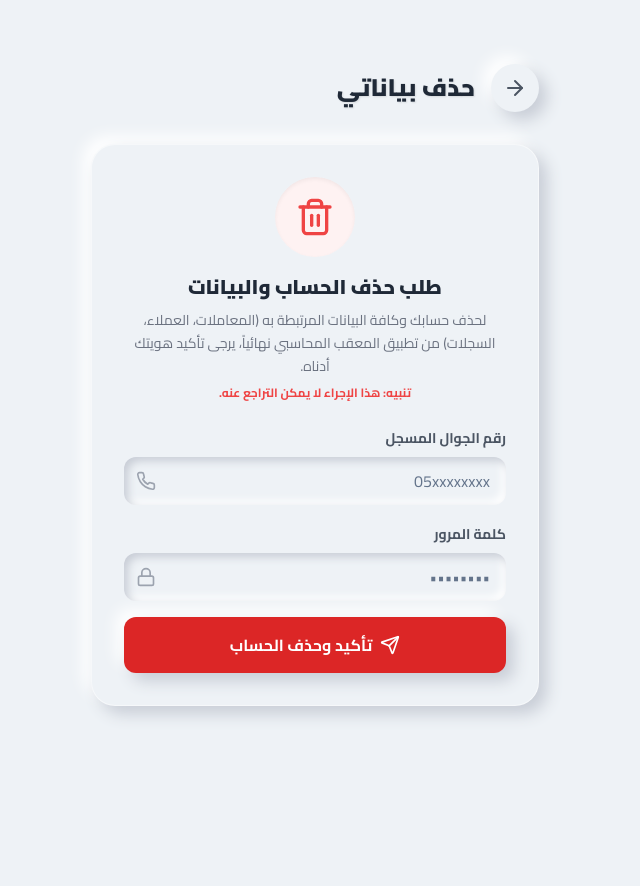
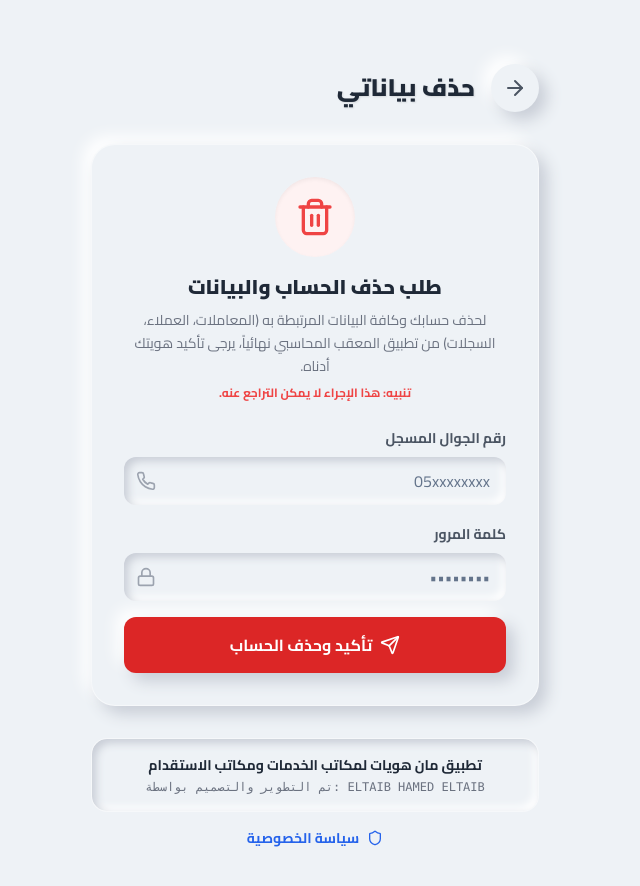
Before and after one commit to alnopeapp2025/Ttagep, a React (Vite) app: page /delete-data in a window 1280 px wide. Shown: the top 886 px of the page, without its empty margins (325-965 px from the left). Before the commit the page ends 864 px from the top, so only its background shows below. Built offline with nearby package versions, Linux system fonts and the light colour scheme.

Commit message:
Commit from Dualite Alpha:

```diff
--- a/src/pages/Dashboard.tsx
+++ b/src/pages/Dashboard.tsx
@@ -340,7 +340,7 @@ export default function Dashboard() {
       <div className="w-full bg-red-600 text-white py-2 mb-6 overflow-hidden shadow-sm border-b border-red-700/20">
         <div className="marquee-container">
           <div className="marquee-content font-bold text-sm sm:text-base">
-            مرحباً بكم في نظام المعقب المحاسبي
+            مرحباً بكم في تطبيق مان هويات لمكاتب الخدمات
           </div>
         </div>
       </div>
@@ -349,7 +349,7 @@ export default function Dashboard() {
         <header className="mb-8 flex items-center justify-between">
           <div>
             <h1 className="text-2xl sm:text-4xl font-black text-gray-800 mb-1 text-shadow">
-              برنامج حسابات مكاتب الخدمات
+              مان هويات لمكاتب الخدمات
             </h1>
             <p className="text-gray-500 font-medium text-sm sm:text-base">
               لوحة التحكم الرئيسية <span className="text-red-600 text-xs font-bold mr-1">v. 1</span>
--- a/src/pages/DeleteDataPage.tsx
+++ b/src/pages/DeleteDataPage.tsx
@@ -1,6 +1,6 @@
 import { useState } from 'react';
-import { useNavigate } from 'react-router-dom';
-import { ArrowRight, Trash2, Phone, Lock, Send, CheckCircle2, AlertCircle, Loader2 } from 'lucide-react';
+import { useNavigate, Link } from 'react-router-dom';
+import { ArrowRight, Trash2, Phone, Lock, Send, CheckCircle2, AlertCircle, Loader2, Shield } from 'lucide-react';
 import { Input } from '@/components/ui/input';
 import { Label } from '@/components/ui/label';
 
@@ -122,6 +122,20 @@ export default function DeleteDataPage() {
                 </div>
             )}
         </div>
+
+        {/* Developer Info & Privacy Link */}
+        <div className="mt-8 text-center space-y-4">
+            <div className="bg-[#eef2f6] p-4 rounded-2xl shadow-3d-inset border border-white/50">
+                <h3 className="font-bold text-gray-800 text-sm mb-1">تطبيق مان هويات لمكاتب الخدمات ومكاتب الاستقدام</h3>
+                <p className="text-xs text-gray-500 font-mono" dir="ltr">تم التطوير والتصميم بواسطة: ELTAIB HAMED ELTAIB</p>
+            </div>
+
+            <Link to="/privacy-policy" className="inline-flex items-center gap-2 text-blue-600 font-bold text-sm hover:underline">
+                <Shield className="w-4 h-4" />
+                سياسة الخصوصية
+            </Link>
+        </div>
+
       </div>
     </div>
   );
--- a/src/pages/LoginPage.tsx
+++ b/src/pages/LoginPage.tsx
@@ -192,7 +192,7 @@ export default function LoginPage() {
             <LogIn className="w-10 h-10 text-white" />
           </div>
           <h1 className="text-2xl font-black text-gray-800 text-shadow">تسجيل الدخول</h1>
-          <p className="text-gray-500 text-sm mt-1">نظام المعقب المحاسبي</p>
+          <p className="text-gray-500 text-sm mt-1">تطبيق مان هويات</p>
         </div>
 
         {error && (
```
